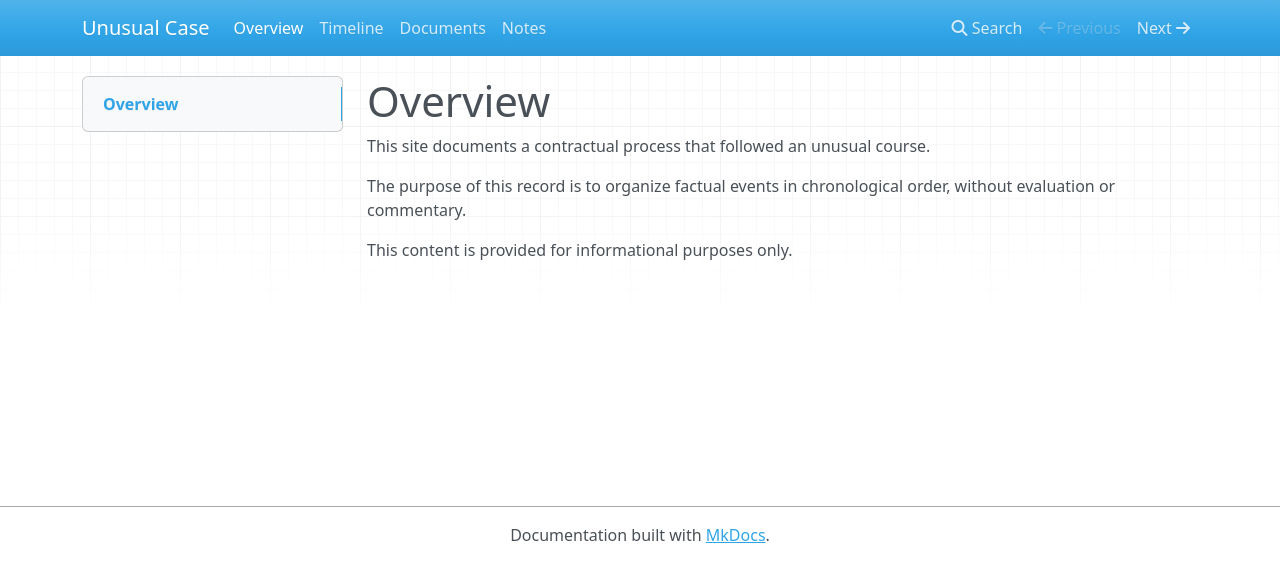
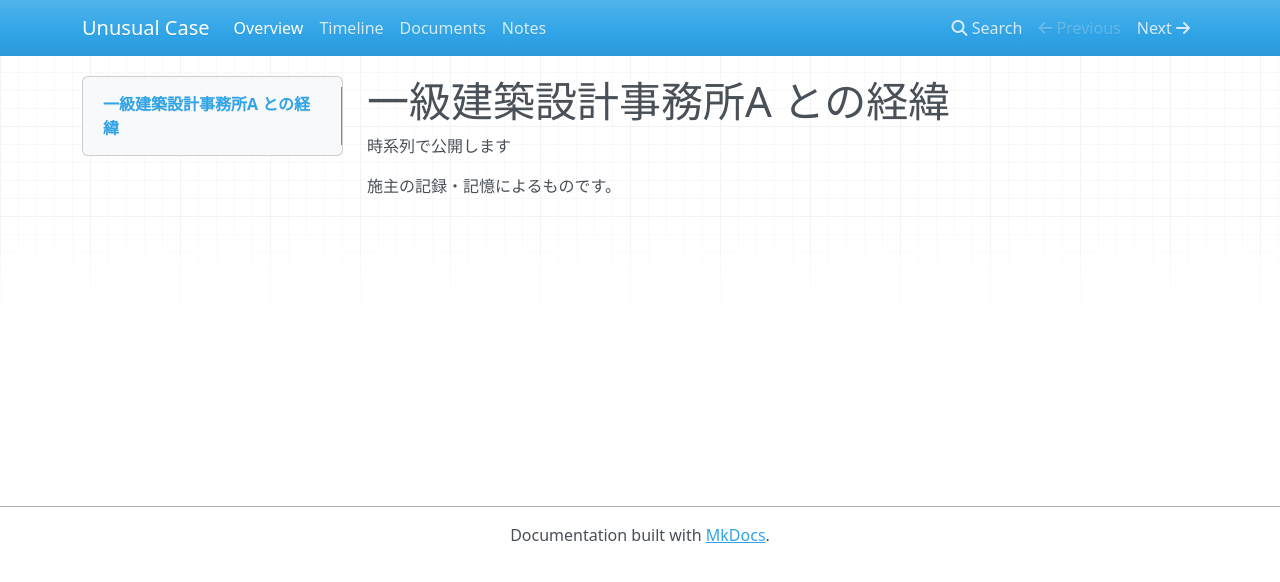
Before and after one commit to bach-paga/unusual-case, an MkDocs documentation site: the page built from docs/index.md, in a window 1280 px wide. Shown: the top 582 px of the page. Built offline with MkDocs 1.6.1, drawn with Linux system fonts in a browser that asks for light colours; nearby versions of some CDN libraries.

Commit message:
Update index.md

```diff
--- a/docs/index.md
+++ b/docs/index.md
@@ -1,8 +1,5 @@
-# Overview
+# 一級建築設計事務所A との経緯
 
-This site documents a contractual process that followed an unusual course.
+時系列で公開します
 
-The purpose of this record is to organize factual events in chronological order,
-without evaluation or commentary.
-
-This content is provided for informational purposes only.
+施主の記録・記憶によるものです。
```
